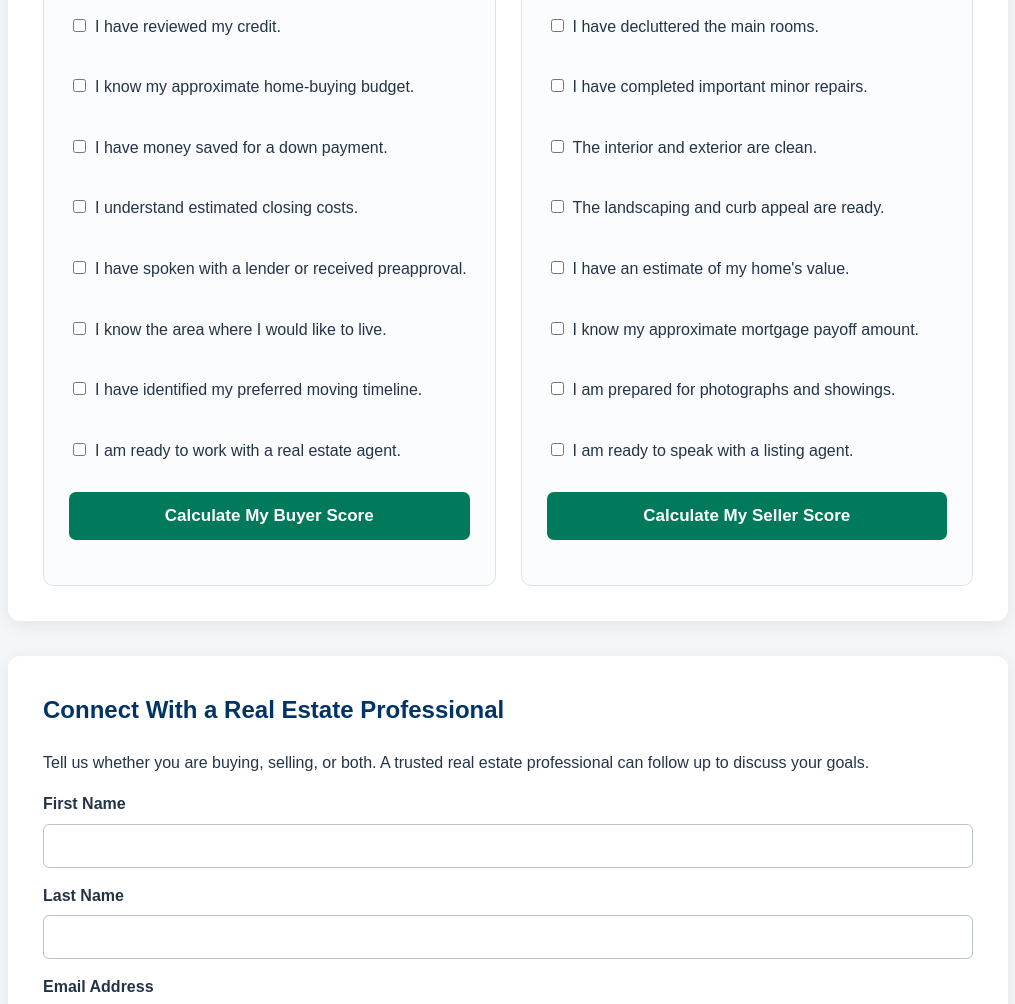
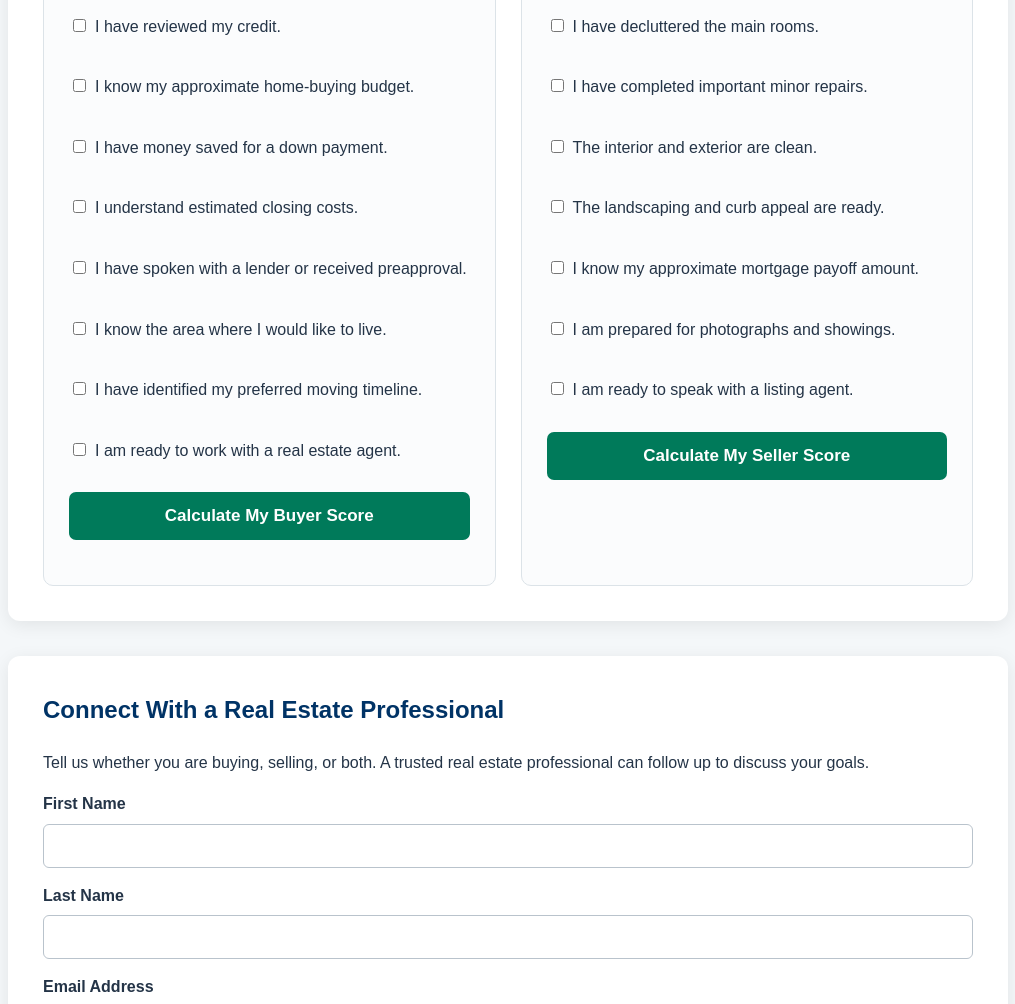
Before and after one commit to Krock333/real-estate-lead-generator, a plain HTML site: page index.html in a window 1280 px wide. Shown: the part 989-1993 px from the top of the page, without its empty margins (132-1147 px from the left). Drawn offline with Linux system fonts and the light colour scheme.

Commit message:
Fix static deployment and update seller checklist

```diff
--- a/index.html
+++ b/index.html
@@ -370,7 +370,6 @@
             <label class="checklist-item"><input type="checkbox">I have completed important minor repairs.</label>
             <label class="checklist-item"><input type="checkbox">The interior and exterior are clean.</label>
             <label class="checklist-item"><input type="checkbox">The landscaping and curb appeal are ready.</label>
-            <label class="checklist-item"><input type="checkbox">I have an estimate of my home's value.</label>
             <label class="checklist-item"><input type="checkbox">I know my approximate mortgage payoff amount.</label>
             <label class="checklist-item"><input type="checkbox">I am prepared for photographs and showings.</label>
             <label class="checklist-item"><input type="checkbox">I am ready to speak with a listing agent.</label>
```
Also changed, not shown: .github/workflows/azure-static-web-apps-orange-flower-00dbb1c10.yml.
